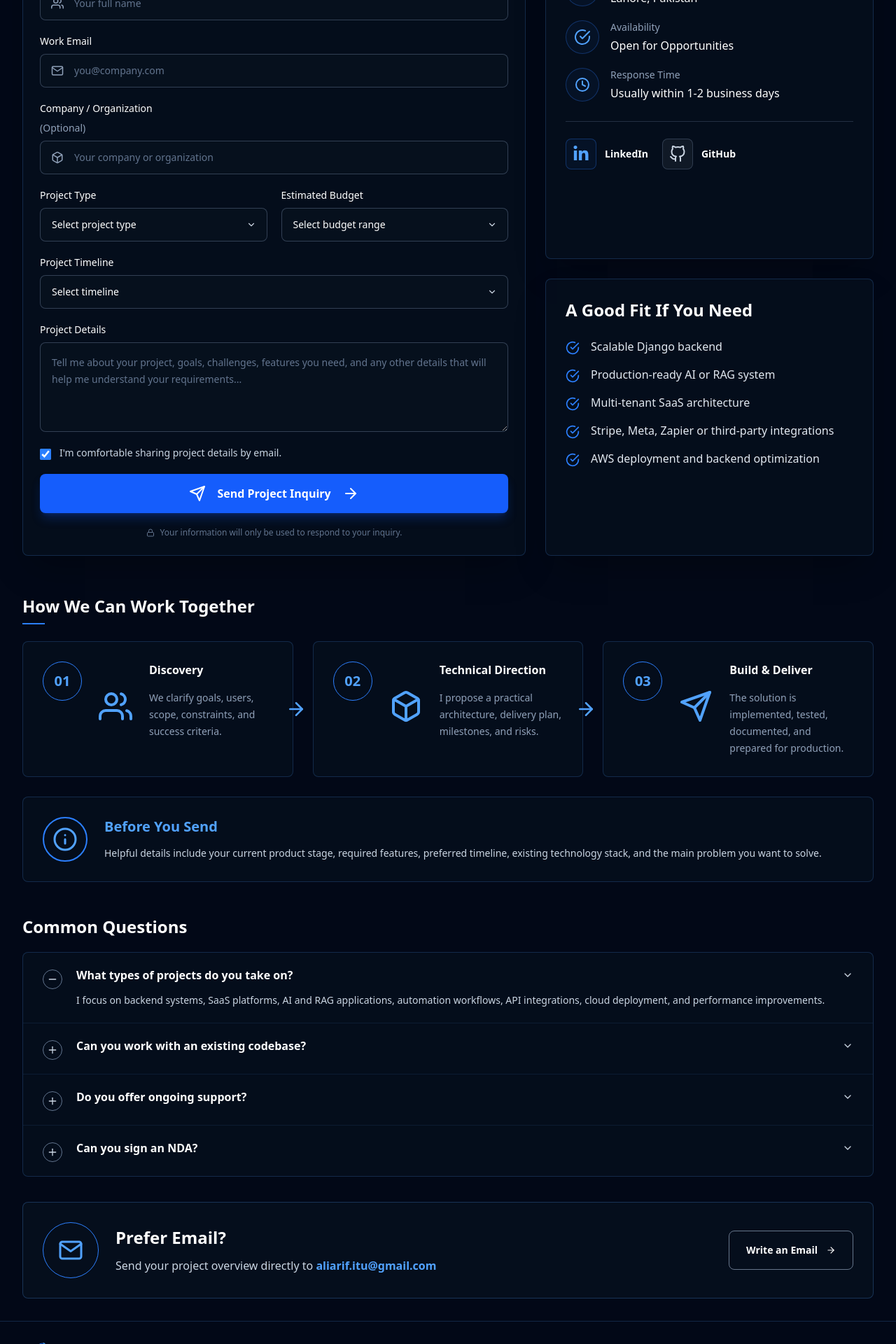
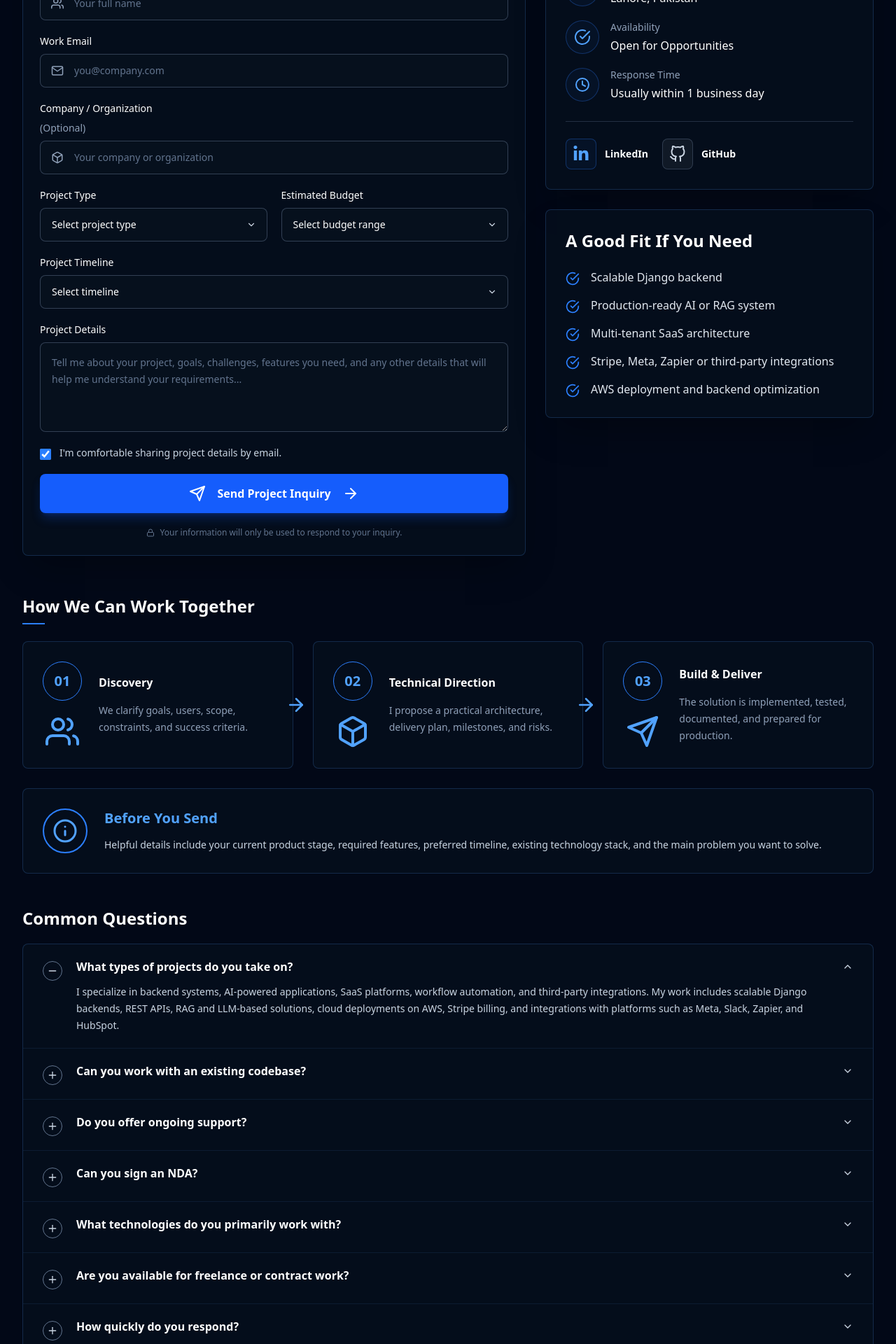
Before and after one commit to Ali-0005/aliarif-portfolio, a React (Vite) app: page /contact in a window 1280 px wide. Shown: the part 760-2680 px from the top of the page at 70% size. Built offline with nearby package versions, Linux system fonts and the light colour scheme.

Commit message:
contact me page

```diff
--- a/src/features/Contact/index.jsx
+++ b/src/features/Contact/index.jsx
@@ -1,3 +1,4 @@
+import { useState } from 'react'
 import {
   FiArrowRight,
   FiBox,
@@ -27,6 +28,7 @@ const projectTypes = [
   'AI or RAG system',
   'Backend API',
   'Automation workflow',
+  'Other',
 ]
 
 const budgets = ['$1k - $3k', '$3k - $7k', '$7k - $15k', '$15k+']
@@ -65,20 +67,38 @@ const faqs = [
   {
     question: 'What types of projects do you take on?',
     answer:
-      'I focus on backend systems, SaaS platforms, AI and RAG applications, automation workflows, API integrations, cloud deployment, and performance improvements.',
+      'I specialize in backend systems, AI-powered applications, SaaS platforms, workflow automation, and third-party integrations. My work includes scalable Django backends, REST APIs, RAG and LLM-based solutions, cloud deployments on AWS, Stripe billing, and integrations with platforms such as Meta, Slack, Zapier, and HubSpot.',
     open: true,
   },
   {
     question: 'Can you work with an existing codebase?',
-    answer: '',
+    answer:
+      "Yes. A significant part of my work involves enhancing and maintaining production systems. I can understand existing architectures, optimize performance, add new features, resolve technical debt, and implement AI or automation capabilities while following your project's coding standards and development workflow.",
   },
   {
     question: 'Do you offer ongoing support?',
-    answer: '',
+    answer:
+      "Yes. After delivery, I can continue supporting the project through feature development, maintenance, performance optimization, bug fixes, infrastructure improvements, and technical consulting. Support arrangements can be tailored to your needs, whether it's occasional assistance or an ongoing part-time engagement.",
   },
   {
     question: 'Can you sign an NDA?',
-    answer: '',
+    answer:
+      "Absolutely. I understand the importance of protecting intellectual property and confidential business information. I'm comfortable signing Non-Disclosure Agreements (NDAs) before discussing project details or starting development.",
+  },
+  {
+    question: 'What technologies do you primarily work with?',
+    answer:
+      'My primary stack includes Python, Django, Django REST Framework, PostgreSQL, React, AWS, Celery, Redis, Docker, and OpenAI technologies. I also have experience with PostGIS, Stripe, Meta APIs, Slack, Zapier, HubSpot, OAuth, vector databases, and Retrieval-Augmented Generation (RAG) systems.',
+  },
+  {
+    question: 'Are you available for freelance or contract work?',
+    answer:
+      "Yes. I'm currently open to freelance projects, part-time contracts, and long-term remote collaborations. If your project aligns with my expertise and availability, I'd be happy to discuss the requirements and propose the most practical technical approach.",
+  },
+  {
+    question: 'How quickly do you respond?',
+    answer:
+      'I usually respond to new project inquiries within 1-2 business days. For urgent opportunities, feel free to mention the timeline in your message so I can prioritize the discussion accordingly.',
   },
 ]
 
@@ -95,6 +115,17 @@ function ContactGraphic() {
 }
 
 function Contact() {
+  const [openFaqs, setOpenFaqs] = useState(() =>
+    faqs.reduce((items, faq) => ({ ...items, [faq.question]: Boolean(faq.open) }), {}),
+  )
+
+  const toggleFaq = (question) => {
+    setOpenFaqs((current) => ({
+      ...current,
+      [question]: !current[question],
+    }))
+  }
+
   return (
     <main className="min-h-screen bg-[#020817] text-white">
       <Navbar />
@@ -117,7 +148,7 @@ function Contact() {
               </p>
               <div className="mt-7 inline-flex items-center gap-3 rounded-full border border-green-500/35 bg-green-500/5 px-5 py-3 text-sm font-semibold text-green-400">
                 <span className="h-3 w-3 rounded-full bg-green-400 shadow-[0_0_12px_rgba(34,197,94,0.8)]" />
-                Available for selected freelance and contract projects
+                Available for freelance and contract projects
               </div>
             </div>
 
@@ -127,7 +158,7 @@ function Contact() {
       </section>
 
       <section className="px-5 pb-8 lg:px-8">
-        <div className="mx-auto grid max-w-7xl gap-7 lg:grid-cols-[1.15fr_0.75fr]">
+        <div className="mx-auto grid max-w-7xl gap-7 lg:grid-cols-[1.15fr_0.75fr] lg:items-start">
           <form className="rounded-lg border border-blue-400/20 bg-[#07111f]/70 p-6 shadow-2xl shadow-black/30">
             <h2 className="text-2xl font-bold">Start a Conversation</h2>
             <p className="mt-4 max-w-xl text-sm leading-6 text-slate-300">
@@ -239,18 +270,24 @@ function Contact() {
               <h2 className="text-2xl font-bold">Direct Contact</h2>
               <div className="mt-6 grid gap-5">
                 {[
-                  [FiMail, 'Email', profile.email],
+                  [FiMail, 'Email', profile.email, `mailto:${profile.email}`],
                   [FiMapPin, 'Location', profile.location],
                   [FiCheckCircle, 'Availability', profile.availability],
-                  [FiClockIcon, 'Response Time', 'Usually within 1-2 business days'],
-                ].map(([Icon, label, value]) => (
+                  [FiClockIcon, 'Response Time', 'Usually within 1 business day'],
+                ].map(([Icon, label, value, href]) => (
                   <div key={label} className="flex gap-4">
                     <div className="flex h-12 w-12 shrink-0 items-center justify-center rounded-full border border-blue-500/30 bg-blue-500/5 text-2xl text-blue-400">
                       <Icon />
                     </div>
                     <div>
                       <p className="text-sm text-slate-400">{label}</p>
-                      <p className="mt-1 text-base text-white">{value}</p>
+                      {href ? (
+                        <a className="mt-1 block text-base text-white transition hover:text-blue-400" href={href}>
+                          {value}
+                        </a>
+                      ) : (
+                        <p className="mt-1 text-base text-white">{value}</p>
+                      )}
                     </div>
                   </div>
                 ))}
@@ -311,11 +348,13 @@ function Contact() {
                 {index < steps.length - 1 && (
                   <FiArrowRight className="absolute -right-5 top-1/2 hidden -translate-y-1/2 text-3xl text-blue-400 lg:block" />
                 )}
-                <div className="flex gap-6">
-                  <div className="flex h-14 w-14 shrink-0 items-center justify-center rounded-full border border-blue-500 text-xl font-semibold text-blue-400">
-                    {step.number}
+                <div className="grid items-center gap-6 sm:grid-cols-[auto_1fr]">
+                  <div className="flex flex-col items-center">
+                    <div className="flex h-14 w-14 shrink-0 items-center justify-center rounded-full border border-blue-500 text-xl font-semibold text-blue-400">
+                      {step.number}
+                    </div>
+                    <step.icon className="mt-5 shrink-0 text-5xl text-blue-400" />
                   </div>
-                  <step.icon className="mt-10 shrink-0 text-5xl text-blue-400" />
                   <div>
                     <h3 className="font-bold">{step.title}</h3>
                     <p className="mt-4 text-sm leading-6 text-slate-400">{step.text}</p>
@@ -345,22 +384,33 @@ function Contact() {
         <div className="mx-auto max-w-7xl">
           <h2 className="text-2xl font-bold">Common Questions</h2>
           <div className="mt-5 overflow-hidden rounded-lg border border-blue-400/20 bg-[#07111f]/70">
-            {faqs.map((faq) => (
+            {faqs.map((faq) => {
+              const isOpen = openFaqs[faq.question]
+
+              return (
               <div key={faq.question} className="border-b border-blue-400/10 last:border-b-0">
-                <div className="flex items-start gap-5 px-7 py-5">
+                <button
+                  type="button"
+                  onClick={() => toggleFaq(faq.question)}
+                  className="flex w-full items-start gap-5 px-7 py-5 text-left"
+                  aria-expanded={isOpen}
+                >
                   <span className="mt-1 flex h-7 w-7 shrink-0 items-center justify-center rounded-full border border-slate-500 text-slate-300">
-                    {faq.open ? <FiMinus /> : <FiPlus />}
+                    {isOpen ? <FiMinus /> : <FiPlus />}
                   </span>
                   <div className="flex-1">
                     <h3 className="font-semibold">{faq.question}</h3>
-                    {faq.open && (
+                    {isOpen && (
                       <p className="mt-3 text-sm leading-6 text-slate-300">{faq.answer}</p>
                     )}
                   </div>
-                  <FiChevronDown className="mt-1 text-slate-300" />
-                </div>
+                  <FiChevronDown
+                    className={`mt-1 text-slate-300 transition ${isOpen ? 'rotate-180' : ''}`}
+                  />
+                </button>
               </div>
-            ))}
+              )
+            })}
           </div>
         </div>
       </section>
```
